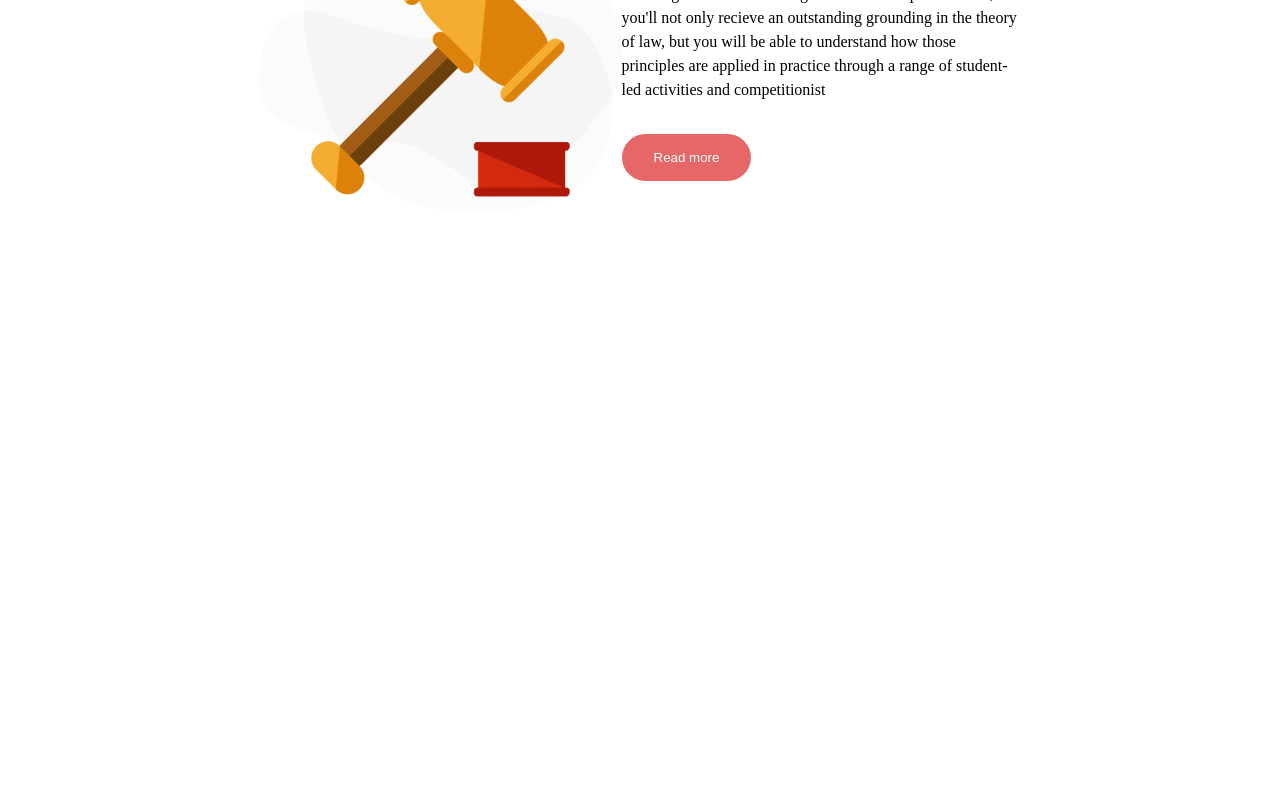
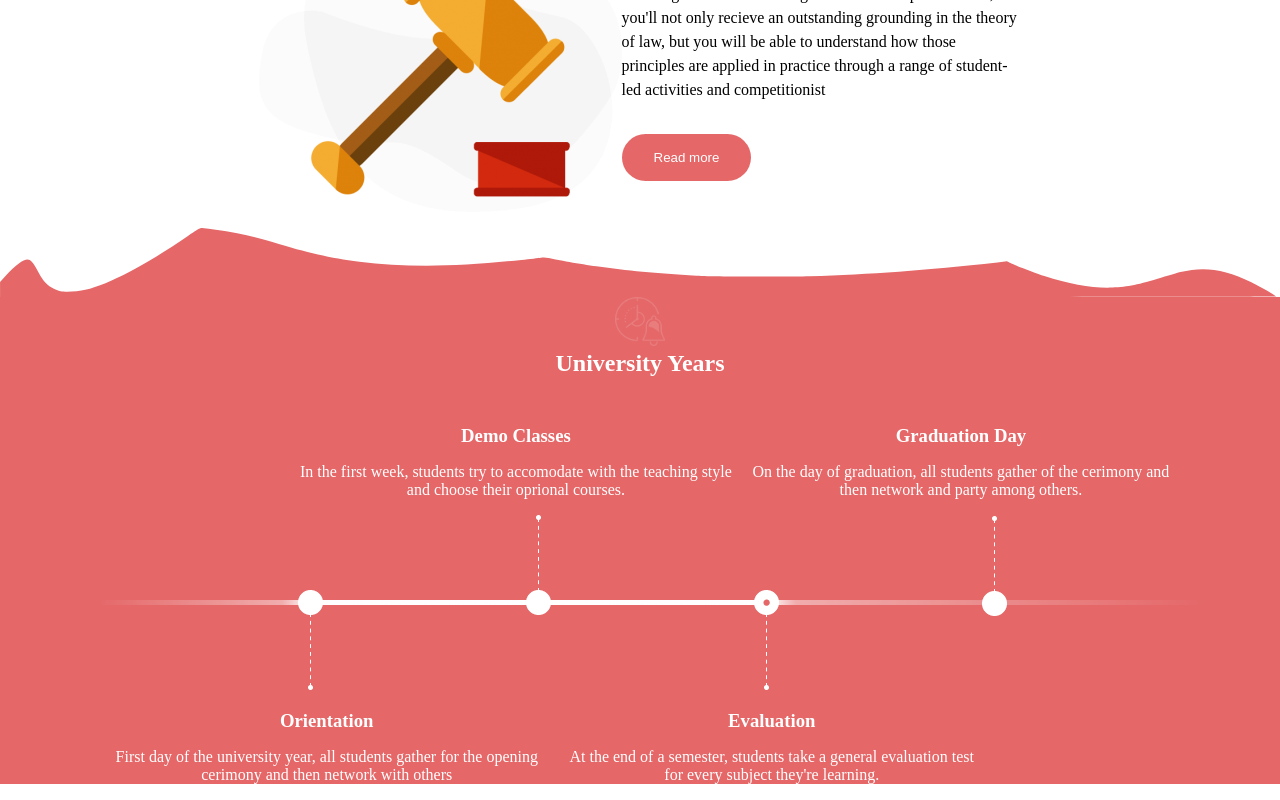
Before and after one commit to SimoneRicco/proj-html-vuejs, a Vue app in the folder my-app/: page / in a window 1280 px wide. Shown: the part 1294-2094 px from the top of the page. Before the commit the page ends 1510 px from the top, so only its background shows below. Built offline with nearby package versions, Linux system fonts and the light colour scheme.

Commit message:
add university component

```diff
--- a/my-app/src/App.vue
+++ b/my-app/src/App.vue
@@ -2,6 +2,7 @@
 import Browse from "./components/Browse.vue";
 import Faculties from "./components/Faculties.vue";
 import Header from "./components/Header.vue";
+import UniversityYear from "./components/UniversityYear.vue";
 export default {
   data() {
     return {
@@ -20,6 +21,7 @@ export default {
     Header,
     Browse,
     Faculties,
+    UniversityYear,
   },
 };
 </script>
@@ -29,6 +31,7 @@ export default {
     <Header :options="headerOptions"></Header>
     <Browse></Browse>
     <Faculties></Faculties>
+    <UniversityYear></UniversityYear>
   </div>
 </template>
 
--- /dev/null
+++ b/my-app/src/components/UniversityYear.vue
@@ -0,0 +1,84 @@
+<script>
+export default {};
+</script>
+
+<template>
+  <section>
+    <img src="../../edu/svg/svg-0.svg" alt="" class="wave" />
+    <div class="contents">
+      <img src="../../edu/img/Clock-and-Bell.png" alt="" class="clock-n-bell" />
+      <h1>University Years</h1>
+      <div class="time-line-containe">
+        <div class="top-items items">
+          <div class="item">
+            <h3>Demo Classes</h3>
+            <p>
+              In the first week, students try to accomodate with the teaching
+              style and choose their oprional courses.
+            </p>
+          </div>
+          <div class="item">
+            <h3>Graduation Day</h3>
+            <p>
+              On the day of graduation, all students gather of the cerimony and
+              then network and party among others.
+            </p>
+          </div>
+        </div>
+        <img src="../../edu/img/Timeline-Item.png" alt="" />
+        <div class="bottom-items items">
+          <div class="item">
+            <h3>Orientation</h3>
+            <p>
+              First day of the university year, all students gather for the
+              opening cerimony and then network with others
+            </p>
+          </div>
+          <div class="item">
+            <h3>Evaluation</h3>
+            <p>
+              At the end of a semester, students take a general evaluation test
+              for every subject they're learning.
+            </p>
+          </div>
+        </div>
+      </div>
+    </div>
+  </section>
+</template>
+
+<style lang="scss" scoped>
+$orange: #e56768;
+.contents {
+  background-color: $orange;
+  text-align: center;
+  color: white;
+}
+.wave {
+  display: block;
+  width: 100%;
+}
+.clock-n-bell {
+  width: 50px;
+}
+.items {
+  display: flex;
+  margin: 1rem 0;
+  h3 {
+    margin-bottom: 1rem;
+  }
+}
+.time-line-containe {
+  width: 1090px;
+  margin: auto;
+}
+.bottom-items:last-child {
+  margin-right: 200px;
+}
+.top-items:first-child {
+  margin-left: 200px;
+}
+h1 {
+  margin-bottom: 3rem;
+}
+</style>
```
